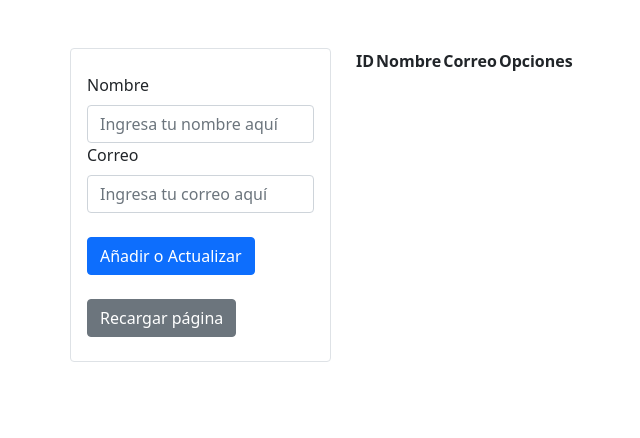
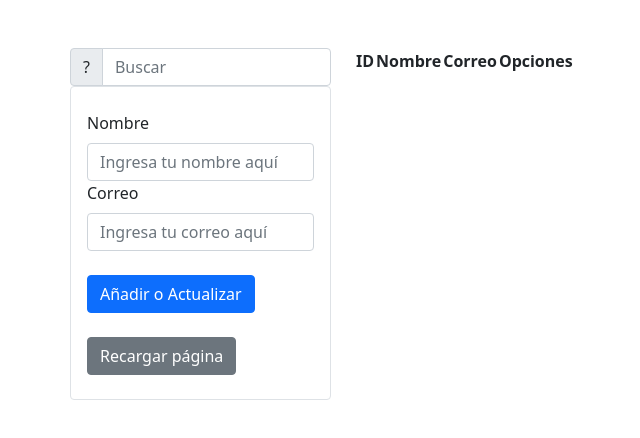
Before and after one commit to Anan1as/HTTPS, a plain HTML site: page index.html in a window 1280 px wide. Shown: the whole page, without its empty margins (12-652 px from the left). Drawn offline with nearby package versions, Linux system fonts and the light colour scheme; no server answers.

Commit message:
Agregada una barra de busqueda que funciona buscando el nombre o email

```diff
--- a/JS/script.js
+++ b/JS/script.js
@@ -16,9 +16,11 @@ let response = fetch('https://memin.io/public/api/users')
         IdCell.textContent = element.id;
 
         let nameCell = document.createElement("td");
+        nameCell.setAttribute("name", "name");
         nameCell.textContent = element.name;
 
         let emailCell = document.createElement("td");
+        emailCell.setAttribute("name", "email");
         emailCell.textContent = element.email;
 
         let optionCell = document.createElement("td");
@@ -133,3 +135,21 @@ let recargar = document.getElementById("recargar");
 recargar.addEventListener("click", function() {
     location.reload();
 });
+
+//Barra de busqueda
+let searchBar = document.getElementById("searchBar");
+
+function buscar () {
+    let busqueda = searchBar.value;
+    let names = document.getElementsByName("name");
+    let emails = document.getElementsByName("email");
+    busqueda = busqueda.toLowerCase();
+
+    for(let i = 0; i < names.length; i++) {
+        if (!names[i].textContent.toLowerCase().includes(busqueda) && !emails[i].textContent.toLowerCase().includes(busqueda)) {
+            names[i].parentElement.style.display = "none"
+        } else {
+            names[i].parentElement.style.display = ""
+        }
+    }
+}
--- a/index.html
+++ b/index.html
@@ -27,6 +27,12 @@
     <div class="container mt-5">
         <div class="row">
             <div class="col-3">
+                <div id="searchbar">
+                    <div class="input-group flex-nowrap">
+                        <span class="input-group-text" id="addon-wrapping">?</span>
+                        <input type="text" id="searchBar" onkeyup="buscar()" class="form-control" placeholder="Buscar" aria-describedby="addon-wrapping">
+                    </div>
+                </div>
                 <div class="border rounded px-3"><br>
                     <label for="nombre" class="form-label">Nombre</label>
                     <input type="text" class="form-control" id="nombre" placeholder="Ingresa tu nombre aquí">
```
